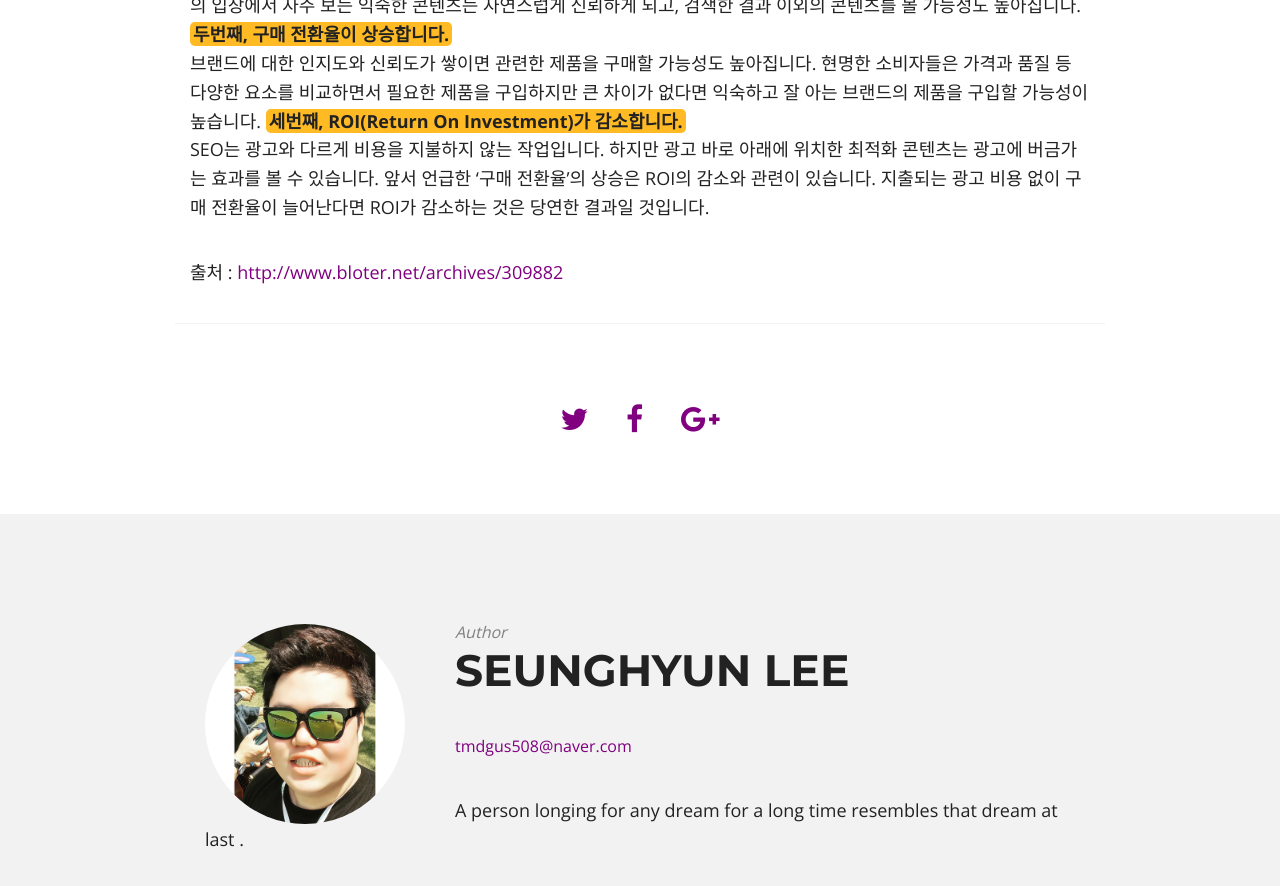
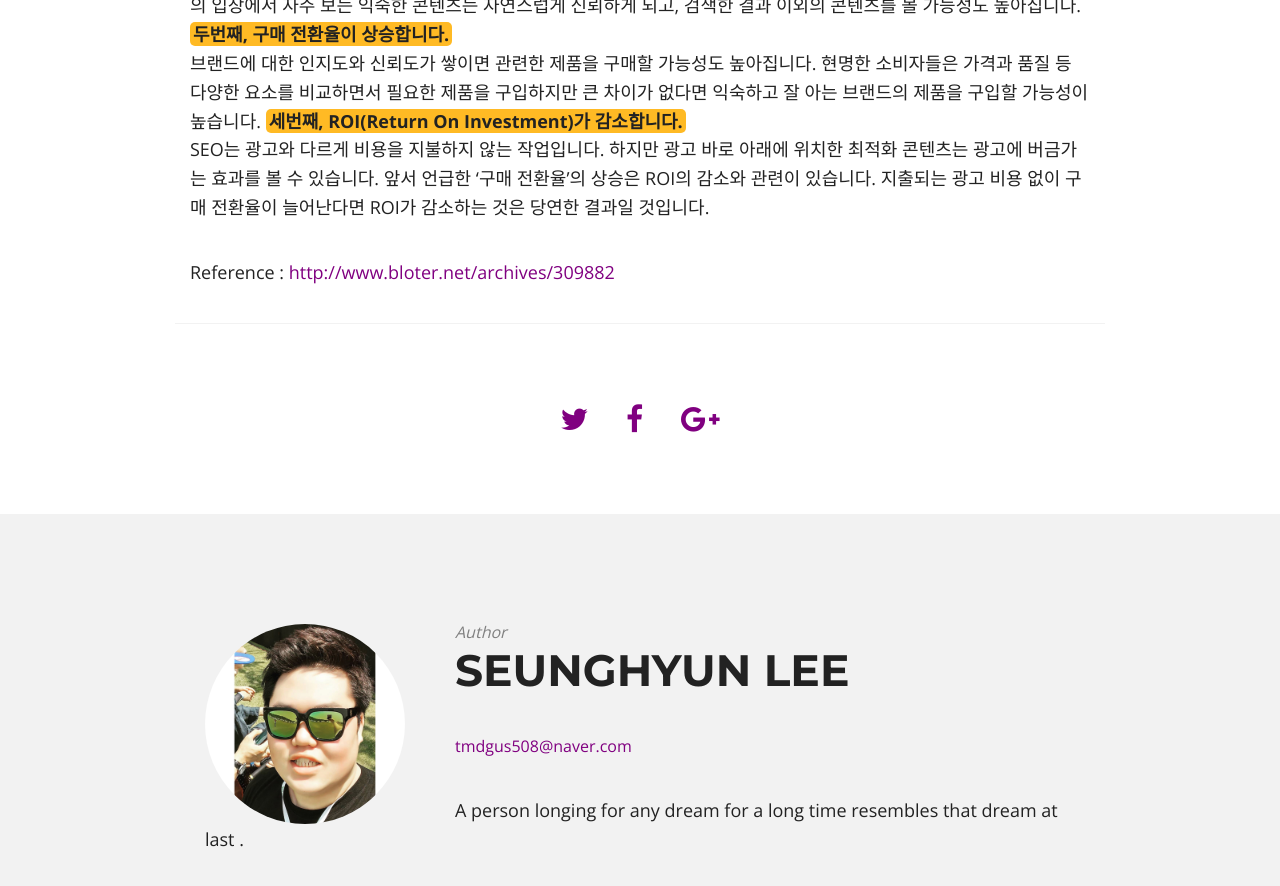
Before and after one commit to lsh58/lsh58.github.io, a Jekyll site: the page built from _posts/2020-02-21-검색엔진 최적화,SEO.md, in a window 1280 px wide and 900 px high, scrolled down 4026 px. Shown: the top 886 px of the window. Built offline with Jekyll 4.4.1, drawn with Linux system fonts in a browser that asks for light colours; nearby versions of some CDN libraries; comment, search, counter and statistics services are not loaded.

Commit message:
Update 2020-02-21-검색엔진 최적화,SEO.md

```diff
--- a/_posts/2020-02-21-검색엔진 최적화,SEO.md
+++ b/_posts/2020-02-21-검색엔진 최적화,SEO.md
@@ -69,4 +69,4 @@ SEO 작업을 통해 검색 결과의 상위에 노출된 콘텐츠를 보고
 <span class="orange">세번째, ROI(Return On Investment)가 감소합니다.</span>
 SEO는 광고와 다르게 비용을 지불하지 않는 작업입니다. 하지만 광고 바로 아래에 위치한 최적화 콘텐츠는 광고에 버금가는 효과를 볼 수 있습니다. 앞서 언급한 ‘구매 전환율’의 상승은 ROI의 감소와 관련이 있습니다. 지출되는 광고 비용 없이 구매 전환율이 늘어난다면 ROI가 감소하는 것은 당연한 결과일 것입니다.
 
-출처 : <http://www.bloter.net/archives/309882>
+Reference : <http://www.bloter.net/archives/309882>
```
